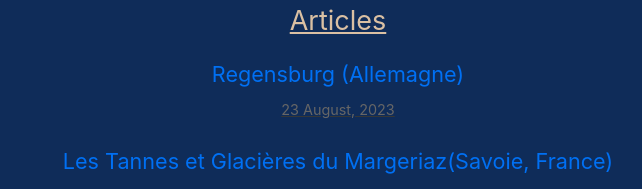
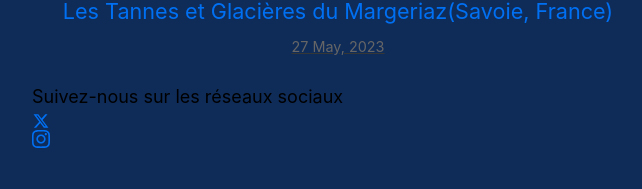
Before and after one commit to Smek-one/nextjsBlog, a Next.js app: page / in a window 1280 px wide. Shown: the part 274-463 px from the top of the page, without its empty margins (302-944 px from the left). Built offline with nearby package versions, Linux system fonts and the light colour scheme.

Commit message:
adding footer but not yet centered

```diff
--- /dev/null
+++ b/components/Footer.js
@@ -0,0 +1,29 @@
+import Link from "next/link";
+import {RiTwitterXFill} from 'react-icons/ri';
+import {SiInstagram} from 'react-icons/si';
+import styles from './footer.module.css';
+
+export default function Footer() {
+  return (
+    <footer>
+      <div className="container">
+        <div className="row">
+          <div className="col-md-4">
+            <h4>Suivez-nous sur les réseaux sociaux</h4>
+          </div>
+          <div>
+            <div>
+                <Link href="https://twitter.com/e" rel="noopener noreferrer">
+                <RiTwitterXFill />
+                </Link>
+
+                <Link href="https://www.instagram.com/" rel="noopener noreferrer">
+                <SiInstagram />
+                </Link>
+                </div>
+          </div>
+        </div>
+      </div>
+    </footer>
+  );
+}
--- /dev/null
+++ b/components/footer.module.css
@@ -0,0 +1,5 @@
+.container {
+    max-width: 36rem;
+    padding: 0 1rem;
+    margin: auto;
+  }
```
Also changed, not shown: public/images/logo3.png (added).
